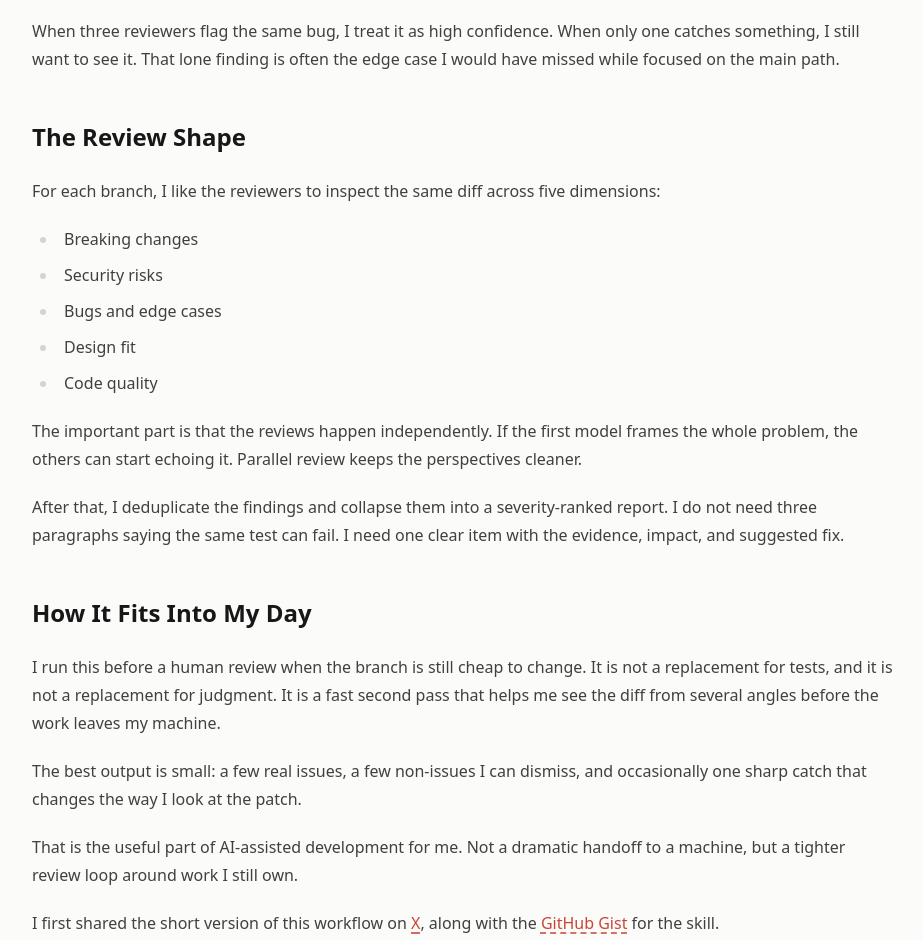
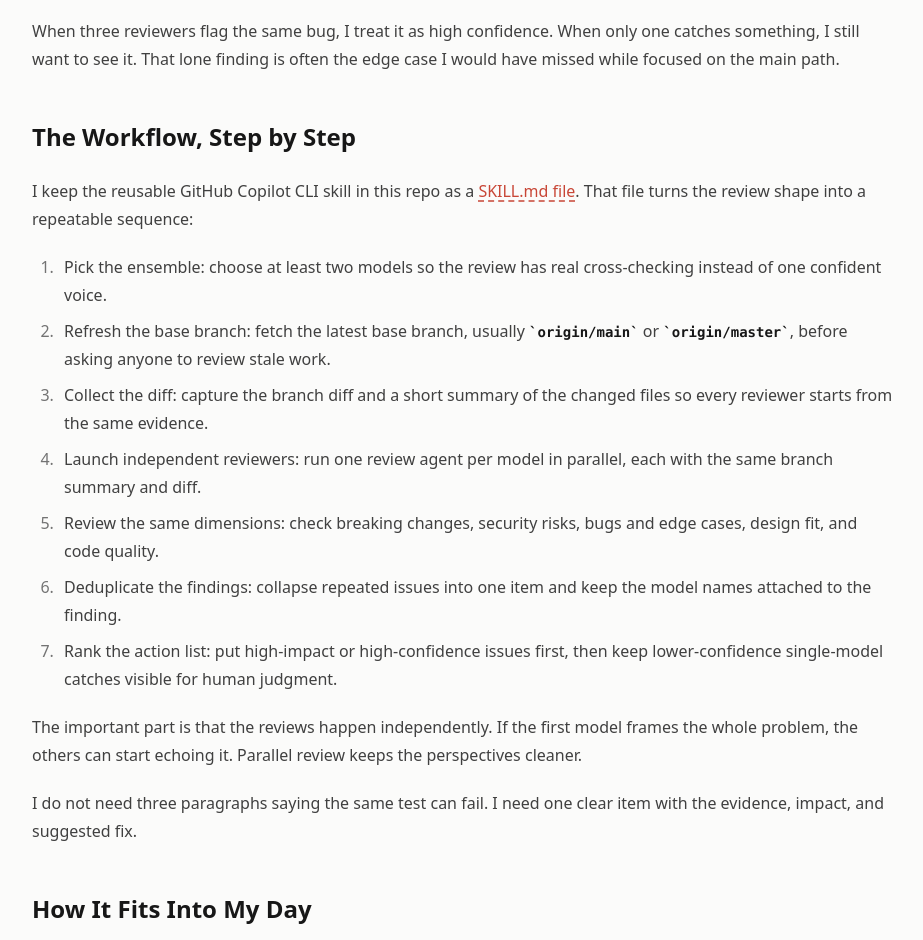
Before and after one commit to shaduk/shaduk.github.io, an Astro site: page /posts/multi-model-code-review-with-copilot-cli in a window 1280 px wide. Shown: the part 721-1661 px from the top of the page, without its empty margins (176-1099 px from the left). Built offline with nearby package versions, Linux system fonts and the light colour scheme; Astro itself is replaced by a stand-in of ours.

Commit message:
Add multi-model review skill

```diff
--- a/src/content/posts/multi-model-code-review-with-copilot-cli.mdx
+++ b/src/content/posts/multi-model-code-review-with-copilot-cli.mdx
@@ -2,7 +2,7 @@
 title: "Multi-Model Code Review With Copilot CLI"
 description: "A day-to-day workflow for using GitHub Copilot CLI to run several AI reviewers against the same branch diff."
 pubDate: 2026-05-10
-minutes: 4
+minutes: 5
 tags: ["ai", "copilot", "code-review", "workflow"]
 ---
 
@@ -29,24 +29,26 @@ When three reviewers flag the same bug, I treat it as high confidence. When only
 one catches something, I still want to see it. That lone finding is often the
 edge case I would have missed while focused on the main path.
 
-## The Review Shape
+## The Workflow, Step by Step
 
-For each branch, I like the reviewers to inspect the same diff across five
-dimensions:
+I keep the reusable GitHub Copilot CLI skill in this repo as a
+[SKILL.md file](https://github.com/shaduk/shaduk.github.io/blob/main/.github/skills/multi-model-branch-review/SKILL.md).
+That file turns the review shape into a repeatable sequence:
 
-- Breaking changes
-- Security risks
-- Bugs and edge cases
-- Design fit
-- Code quality
+1. Pick the ensemble: choose at least two models so the review has real cross-checking instead of one confident voice.
+2. Refresh the base branch: fetch the latest base branch, usually `origin/main` or `origin/master`, before asking anyone to review stale work.
+3. Collect the diff: capture the branch diff and a short summary of the changed files so every reviewer starts from the same evidence.
+4. Launch independent reviewers: run one review agent per model in parallel, each with the same branch summary and diff.
+5. Review the same dimensions: check breaking changes, security risks, bugs and edge cases, design fit, and code quality.
+6. Deduplicate the findings: collapse repeated issues into one item and keep the model names attached to the finding.
+7. Rank the action list: put high-impact or high-confidence issues first, then keep lower-confidence single-model catches visible for human judgment.
 
 The important part is that the reviews happen independently. If the first model
 frames the whole problem, the others can start echoing it. Parallel review keeps
 the perspectives cleaner.
 
-After that, I deduplicate the findings and collapse them into a severity-ranked
-report. I do not need three paragraphs saying the same test can fail. I need one
-clear item with the evidence, impact, and suggested fix.
+I do not need three paragraphs saying the same test can fail. I need one clear
+item with the evidence, impact, and suggested fix.
 
 ## How It Fits Into My Day
 
@@ -63,5 +65,5 @@ to a machine, but a tighter review loop around work I still own.
 
 I first shared the short version of this workflow on
 [X](https://x.com/shadkhan/status/2038855277567754547), along with the
-[GitHub Gist](https://gist.github.com/shaduk/cde1623df0f4f9a29ceb7a7d8e48c6bd)
+[original GitHub Gist](https://gist.github.com/shaduk/cde1623df0f4f9a29ceb7a7d8e48c6bd)
 for the skill.
```
Also changed, not shown: .github/skills/multi-model-branch-review/SKILL.md (added).
